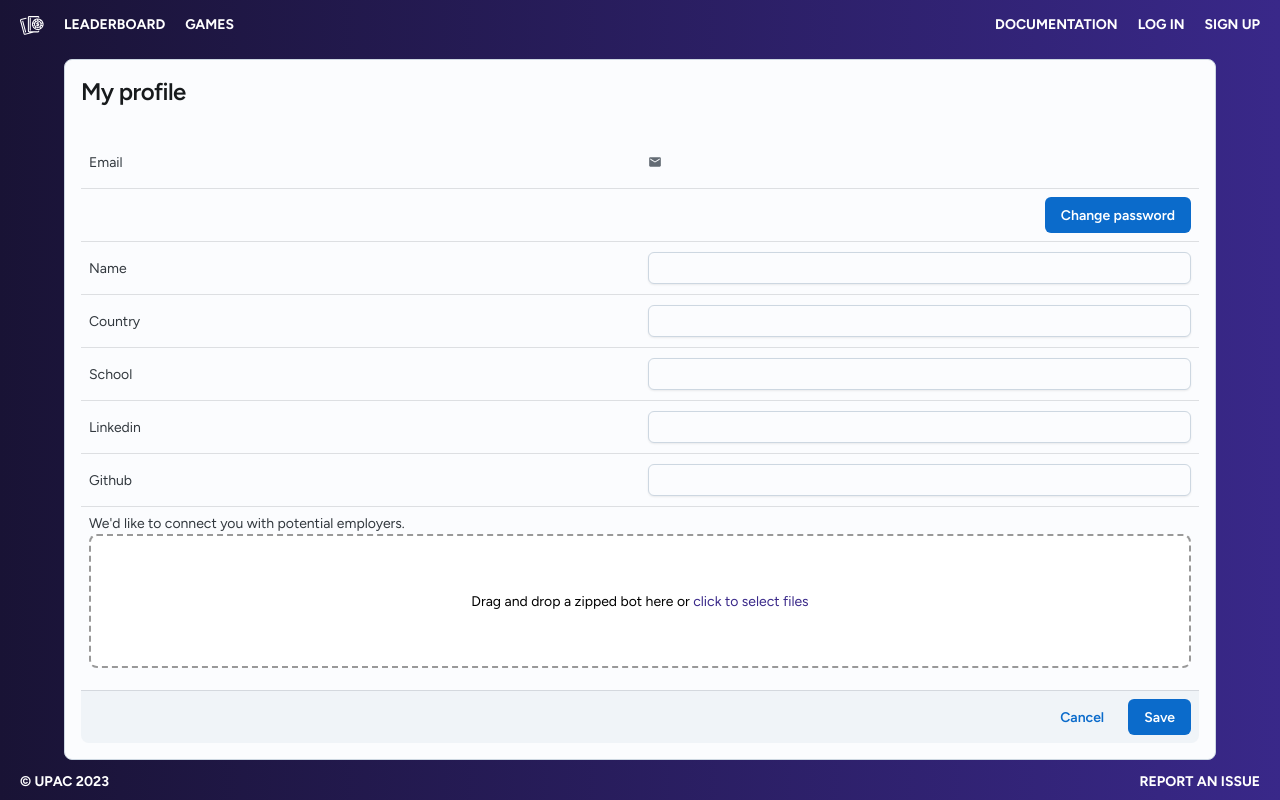
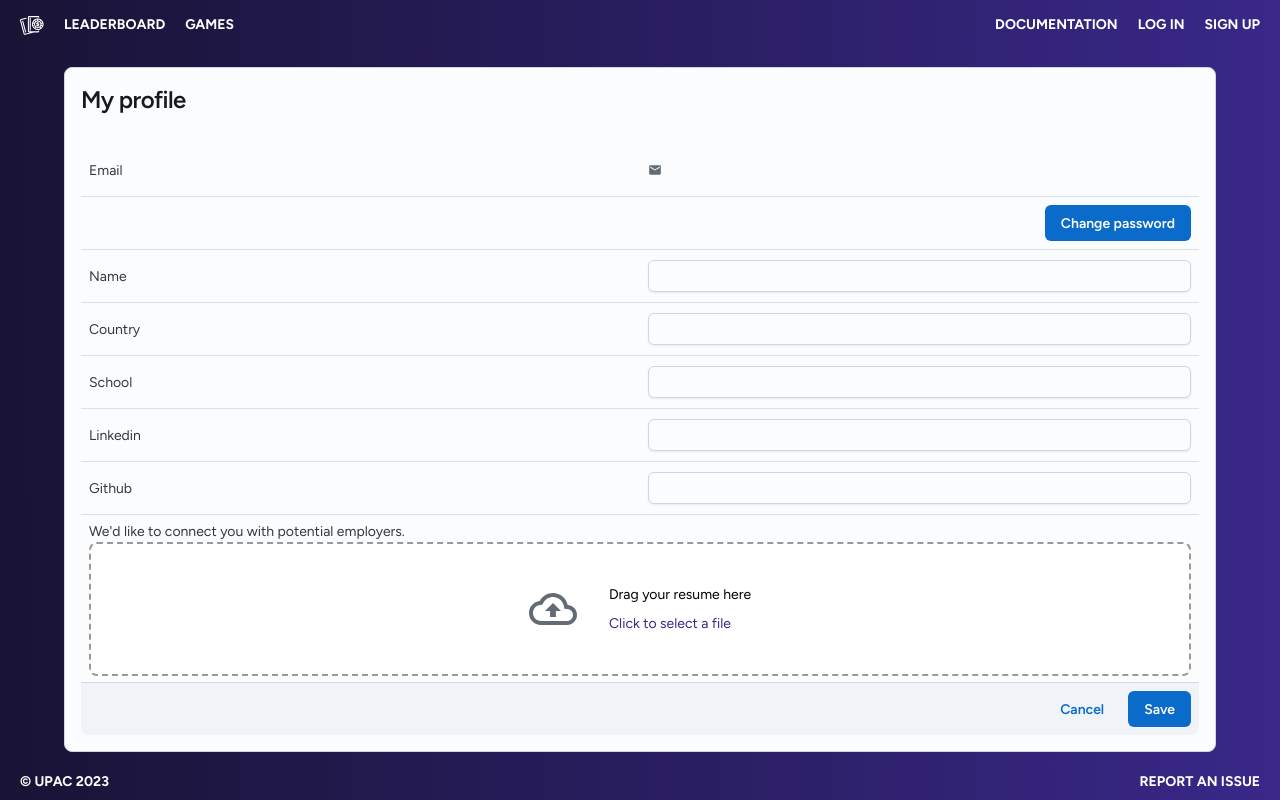
Before and after one commit to alexwaeseperlman/Pokerbots, a React (Vite) app in the folder website/app/: page /profile in a window 1280 px wide. Built offline with nearby package versions, Linux system fonts and the light colour scheme; no server answers.

Commit message:
Generalize upload box

```diff
--- a/website/app/src/ManageTeam/BotUpload.tsx
+++ /dev/null
@@ -1,115 +0,0 @@
-import React, { useState } from "react";
-import Box from "@mui/system/Box";
-import CloudUploadOutlinedIcon from "@mui/icons-material/CloudUploadOutlined";
-import { apiUrl } from "../state";
-import { CircularProgress } from "@mui/joy";
-import { useSnackbar } from "notistack";
-
-export interface UploadProps {
-  onUpload: (file: File) => void;
-}
-
-export function BotUpload(props: UploadProps) {
-  const { enqueueSnackbar } = useSnackbar();
-  const [drag, setDrag] = useState(false);
-  const [uploading, setUploading] = useState(false);
-  const handleUpload = (file: File) => {
-    setUploading(true);
-    fetch(`${apiUrl}/upload-bot`, {
-      method: "POST",
-      body: file,
-    })
-      .then(async (res) => {
-        const json = await res.json();
-        if (res.status !== 200) {
-          enqueueSnackbar({
-            message: json.error,
-            variant: "error",
-          });
-        }
-      })
-      .catch((err) => {
-        enqueueSnackbar({
-          message: err.toString(),
-          variant: "error",
-        });
-      })
-      .finally(() => {
-        setUploading(false);
-      });
-  };
-
-  return (
-    <Box
-      sx={(theme) => ({
-        borderRadius: "8px",
-        backgroundColor: "white",
-        transition: "ease-out 0.2s",
-        border: `#999 dashed ${2}px`,
-        //width: "188px",
-        height: "98px",
-        display: "flex",
-        padding: "16px",
-        gap: "16px",
-        //flexDirection: "column",
-        justifyContent: "center",
-        alignItems: "center",
-        mb: 2,
-        ...(drag && {
-          backgroundColor: "#c4b7ff",
-        }),
-      })}
-      onDragEnter={(e) => {
-        e.preventDefault();
-        setDrag(true);
-      }}
-      onDragOver={(e) => {
-        e.preventDefault();
-        setDrag(true);
-      }}
-      onDragLeave={(e) => {
-        e.preventDefault();
-        setDrag(false);
-      }}
-      onDrop={(e) => {
-        e.preventDefault();
-        handleUpload(e.dataTransfer.files[0]);
-        setDrag(false);
-      }}
-    >
-      {/* <CloudUploadOutlinedIcon /> */}
-      <Box
-        style={{
-          color: "black",
-        }}
-      >
-        {uploading ? (
-          <CircularProgress />
-        ) : (
-          <>
-            Drag and drop a zipped bot here or{" "}
-            <label
-              style={{
-                color: "#392889",
-                border: "none",
-                textDecoration: "none",
-                cursor: "pointer",
-              }}
-            >
-              click to select files
-              <input
-                style={{ display: "none" }}
-                onChange={(e) => {
-                  if (e.target.files) handleUpload(e.target.files[0]);
-                }}
-                type="file"
-                id="bot-file-input"
-                name="bot-file-input"
-              />
-            </label>
-          </>
-        )}
-      </Box>
-    </Box>
-  );
-}
--- a/website/app/src/ManageTeam/TeamBar.tsx
+++ b/website/app/src/ManageTeam/TeamBar.tsx
@@ -6,7 +6,7 @@ import AddIcon from "@mui/icons-material/Add";
 import Table from "@mui/joy/Table";
 import Avatar from "@mui/joy/Avatar";
 import CircularProgress from "@mui/joy/CircularProgress";
-import { BotUpload } from "./BotUpload";
+import FileUpload from "../components/BotUpload";
 import { TableButton } from "../components/Tables/GameTable";
 import { Button, Input, TextField, Typography, useTheme } from "@mui/joy";
 import EditIcon from "@mui/icons-material/Edit";
--- a/website/app/src/ManageTeam/index.tsx
+++ b/website/app/src/ManageTeam/index.tsx
@@ -1,5 +1,5 @@
 import React, { useEffect } from "react";
-import { useUser, useTeam } from "../state";
+import { useUser, useTeam, apiUrl } from "../state";
 import CreateTeam from "./CreateTeam";
 import Login from "../Login";
 import Box from "@mui/system/Box";
@@ -8,12 +8,13 @@ import { team_member_table_row } from "./styles.module.css";
 
 import { TeamBar } from "./TeamBar";
 import BotTable from "./BotTable";
-import { BotUpload } from "./BotUpload";
+import FileUpload from "../components/BotUpload";
 import { GameTable } from "../components/Tables/GameTable";
 import Sheet from "@mui/joy/Sheet";
 import Stack from "@mui/joy/Stack";
 import { Card, CardContent, CardCover, Typography } from "@mui/joy";
 import { useNavigate } from "react-router-dom";
+import { enqueueSnackbar } from "notistack";
 
 function NoTeam() {
   return (
@@ -50,7 +51,11 @@ export function DisplayTeam({
           <Card sx={{ p: 4, pt: 4, mb: 4 }}>
             <CardContent>
               <Typography level="h2">Bots</Typography>
-              {!readonly && <BotUpload />}
+              {!readonly && (
+                <FileUpload onUpload={handleUpload}>
+                  Drag a zipped bot here
+                </FileUpload>
+              )}
 
               <BotTable readonly={readonly} teamId={teamId} />
             </CardContent>
@@ -63,6 +68,20 @@ export function DisplayTeam({
       </Box>
     </>
   );
+  function handleUpload(file: File) {
+    return fetch(`${apiUrl}/upload-bot`, {
+      method: "POST",
+      body: file,
+    }).then(async (res) => {
+      const json = await res.json();
+      if (res.status !== 200) {
+        enqueueSnackbar({
+          message: json.error,
+          variant: "error",
+        });
+      }
+    });
+  }
 }
 
 export default function ManageTeam({
--- a/website/app/src/Profile/index.tsx
+++ b/website/app/src/Profile/index.tsx
@@ -16,7 +16,7 @@ import { GameTable } from "../components/Tables/GameTable";
 import { TeamsTable } from "../components/Tables/TeamsTable";
 import { useUser } from "../state";
 import { Mail } from "@mui/icons-material";
-import { BotUpload } from "../ManageTeam/BotUpload";
+import FileUpload from "../components/BotUpload";
 import Accordion from "@mui/joy/Accordion";
 
 const Cell = styled("td")(({ theme }) => ({
@@ -99,7 +99,14 @@ export default function Profile() {
               <Typography>
                 We'd like to connect you with potential employers.
               </Typography>
-              <BotUpload />
+              <FileUpload
+                onUpload={(f: File) => {
+                  console.log("upload resume");
+                  return Promise.resolve();
+                }}
+              >
+                Drag your resume here
+              </FileUpload>
             </td>
           </tr>
         </tbody>
--- /dev/null
+++ b/website/app/src/components/BotUpload.tsx
@@ -0,0 +1,129 @@
+import React, { useState } from "react";
+import Box from "@mui/system/Box";
+import CloudUploadOutlinedIcon from "@mui/icons-material/CloudUploadOutlined";
+import { apiUrl } from "../state";
+import { CircularProgress, Stack, styled } from "@mui/joy";
+import { useSnackbar } from "notistack";
+import CloudUploadOutlined from "@mui/icons-material/CloudUploadOutlined";
+
+export interface FileUploadProps extends React.PropsWithChildren {
+  onUpload: (file: File) => Promise<void>;
+}
+
+interface FileUploadOwnerState extends FileUploadProps {
+  drag: boolean;
+}
+
+const FileUploadRoot = styled("div", {
+  name: "FileUpload",
+  slot: "root",
+})<{ ownerState: FileUploadOwnerState }>(({ theme, ownerState }) => ({
+  borderRadius: "8px",
+  backgroundColor: "white",
+  transition: "ease-out 0.2s",
+  border: `#999 dashed ${2}px`,
+  //width: "188px",
+  height: "98px",
+  display: "flex",
+  padding: "16px",
+  gap: "16px",
+  //flexDirection: "column",
+  justifyContent: "center",
+  alignItems: "center",
+  mb: 2,
+  ...(ownerState.drag && {
+    backgroundColor: "#c4b7ff",
+  }),
+}));
+
+export default React.forwardRef<HTMLDivElement, FileUploadProps>(
+  function FileUpload(props, ref) {
+    const { enqueueSnackbar } = useSnackbar();
+    const [drag, setDrag] = useState(false);
+    const [uploading, setUploading] = useState(false);
+    const handleUpload = (file: File) => {
+      setUploading(true);
+      props
+        .onUpload(file)
+        .catch((err) => {
+          enqueueSnackbar({
+            message: err.toString(),
+            variant: "error",
+          });
+        })
+        .finally(() => {
+          setUploading(false);
+        });
+    };
+
+    const id = React.useId();
+
+    return (
+      <FileUploadRoot
+        ref={ref}
+        ownerState={{ drag, ...props }}
+        onDragEnter={(e) => {
+          e.preventDefault();
+          setDrag(true);
+        }}
+        onDragOver={(e) => {
+          e.preventDefault();
+          setDrag(true);
+        }}
+        onDragLeave={(e) => {
+          e.preventDefault();
+          setDrag(false);
+        }}
+        onDrop={(e) => {
+          e.preventDefault();
+          handleUpload(e.dataTransfer.files[0]);
+          setDrag(false);
+        }}
+      >
+        <Box
+          sx={{
+            color: "black",
+            display: "flex",
+            alignItems: "center",
+            gap: 4,
+            flexDirection: "row",
+          }}
+        >
+          <CloudUploadOutlined
+            sx={{
+              fontSize: 48,
+            }}
+          />
+          {uploading ? (
+            <CircularProgress />
+          ) : (
+            <>
+              <Stack direction="column" gap={1}>
+                {props.children}
+                <label
+                  style={{
+                    color: "#392889",
+                    border: "none",
+                    textDecoration: "none",
+                    cursor: "pointer",
+                  }}
+                >
+                  Click to select a file
+                  <input
+                    style={{ display: "none" }}
+                    onChange={(e) => {
+                      if (e.target.files) handleUpload(e.target.files[0]);
+                    }}
+                    type="file"
+                    id={id}
+                    name="bot-file-input"
+                  />
+                </label>
+              </Stack>
+            </>
+          )}
+        </Box>
+      </FileUploadRoot>
+    );
+  }
+);
--- a/website/app/src/components/DataTable.tsx
+++ b/website/app/src/components/DataTable.tsx
@@ -89,6 +89,7 @@ const DataTableRow = React.memo(
   (prev, next) => {
     const prevProps = prev.columns.map((col) => col.getProps(prev.row));
     const nextProps = next.columns.map((col) => col.getProps(next.row));
+    console.log(prevProps, nextProps);
     return (
       prev.columns == next.columns &&
       prevProps.every((prop, i) => shallowCompare(prop, nextProps[i]))
--- a/website/app/src/main.tsx
+++ b/website/app/src/main.tsx
@@ -10,6 +10,7 @@ import theme from "./theme";
 
 function RootApp() {
   return (
+    <React.StrictMode>
       <CssVarsProvider theme={theme}>
         <SnackbarProvider
           maxSnack={3}
@@ -24,6 +25,7 @@ function RootApp() {
           </BrowserRouter>
         </SnackbarProvider>
       </CssVarsProvider>
+    </React.StrictMode>
   );
 }
 
```
Lines whose indentation alone changed are shown as unchanged.
